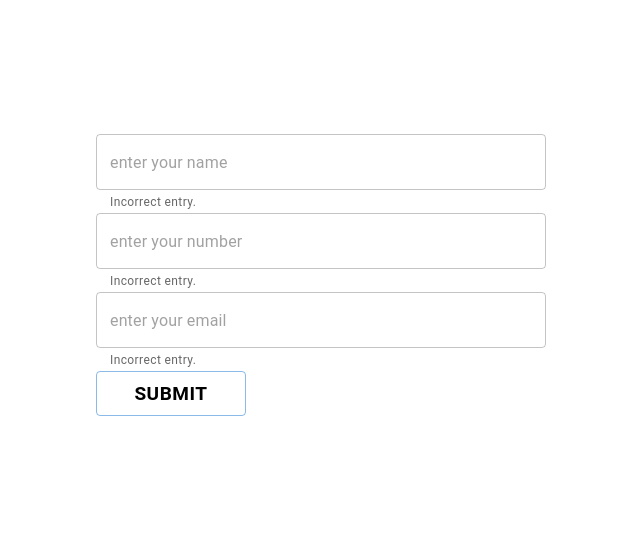
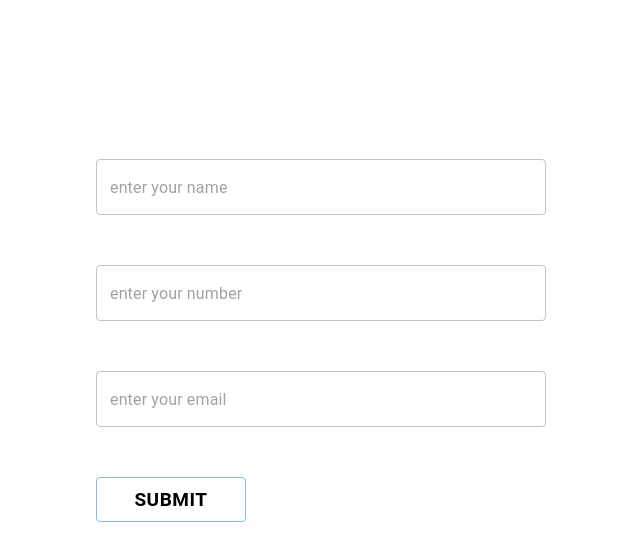
Before and after one commit to jyotirmoy-sinhababu/typescript-test, a React (Vite) app: page / in a window 1280 px wide. Shown: the top 560 px of the page, without its empty margins (319-959 px from the left). Built offline with nearby package versions, Linux system fonts and the light colour scheme.

Commit message:
route introduced

```diff
--- a/package.json
+++ b/package.json
@@ -14,7 +14,8 @@
     "@emotion/styled": "^11.11.0",
     "@mui/material": "^5.14.5",
     "react": "^18.2.0",
-    "react-dom": "^18.2.0"
+    "react-dom": "^18.2.0",
+    "react-router-dom": "^6.15.0"
   },
   "devDependencies": {
     "@types/react": "^18.2.15",
--- a/src/App.tsx
+++ b/src/App.tsx
@@ -1,10 +1,18 @@
 import './App.css';
+
 import LandingPage from './pages/landingPage/LandingPage';
+import FormPage from './pages/formPage/FormPage';
+
+import { Route, Routes } from 'react-router-dom';
 
 function App() {
   return (
     <>
-      <LandingPage />
+      <Routes>
+        <Route path='/' element={<LandingPage />}>
+          <Route index element={<FormPage />} />
+        </Route>
+      </Routes>
     </>
   );
 }
--- a/src/components/formComp/FormComp.tsx
+++ b/src/components/formComp/FormComp.tsx
@@ -1,31 +1,32 @@
 import { FormControl, FormGroup, TextField, Button } from '@mui/material';
 
 const FormComp = () => {
+  const handleSubmit = (e: React.FormEvent) => {
+    e.preventDefault();
+  };
+
   return (
-    <form>
+    <form
+      onSubmit={(e) => {
+        handleSubmit(e);
+      }}
+    >
       <FormControl>
         <FormGroup>
           <TextField
             type='name'
-            error={false}
-            id='filled-error-helper-text'
-            helperText='Incorrect entry.'
             placeholder='enter your name'
-            sx={{ color: 'black', width: '450px' }}
+            sx={{ color: 'black', width: '450px', margin: '25px' }}
           />
           <TextField
             type='number'
-            error={false}
-            id='filled-error-helper-text'
-            helperText='Incorrect entry.'
             placeholder='enter your number'
+            sx={{ color: 'black', width: '450px', margin: '25px' }}
           />
           <TextField
             type='email'
-            error={false}
-            id='filled-error-helper-text'
-            helperText='Incorrect entry.'
             placeholder='enter your email'
+            sx={{ color: 'black', width: '450px', margin: '25px' }}
           />
         </FormGroup>
         <Button
@@ -35,6 +36,7 @@ const FormComp = () => {
             height: '45px',
             fontSize: '19px',
             fontWeight: '600',
+            margin: '25px',
           }}
           type='submit'
           variant='outlined'
--- a/src/main.tsx
+++ b/src/main.tsx
@@ -1,10 +1,14 @@
-import React from 'react'
-import ReactDOM from 'react-dom/client'
-import App from './App.tsx'
-import './index.css'
+import React from 'react';
+import ReactDOM from 'react-dom/client';
+import App from './App.tsx';
+import './index.css';
+import { BrowserRouter } from 'react-router-dom';
 
 ReactDOM.createRoot(document.getElementById('root')!).render(
-  <React.StrictMode>
-    <App />
-  </React.StrictMode>,
-)
+  <BrowserRouter>
+    {' '}
+    <React.StrictMode>
+      <App />
+    </React.StrictMode>
+  </BrowserRouter>
+);
--- a/src/pages/landingPage/LandingPage.tsx
+++ b/src/pages/landingPage/LandingPage.tsx
@@ -1,9 +1,9 @@
-import FormPage from '../formPage/FormPage';
+import { Outlet } from 'react-router-dom';
 
 const LandingPage = () => {
   return (
     <div>
-      <FormPage />
+      <Outlet />
     </div>
   );
 };
```
Also changed, not shown: 1 other file (tests, documents, lock files or other folders).
